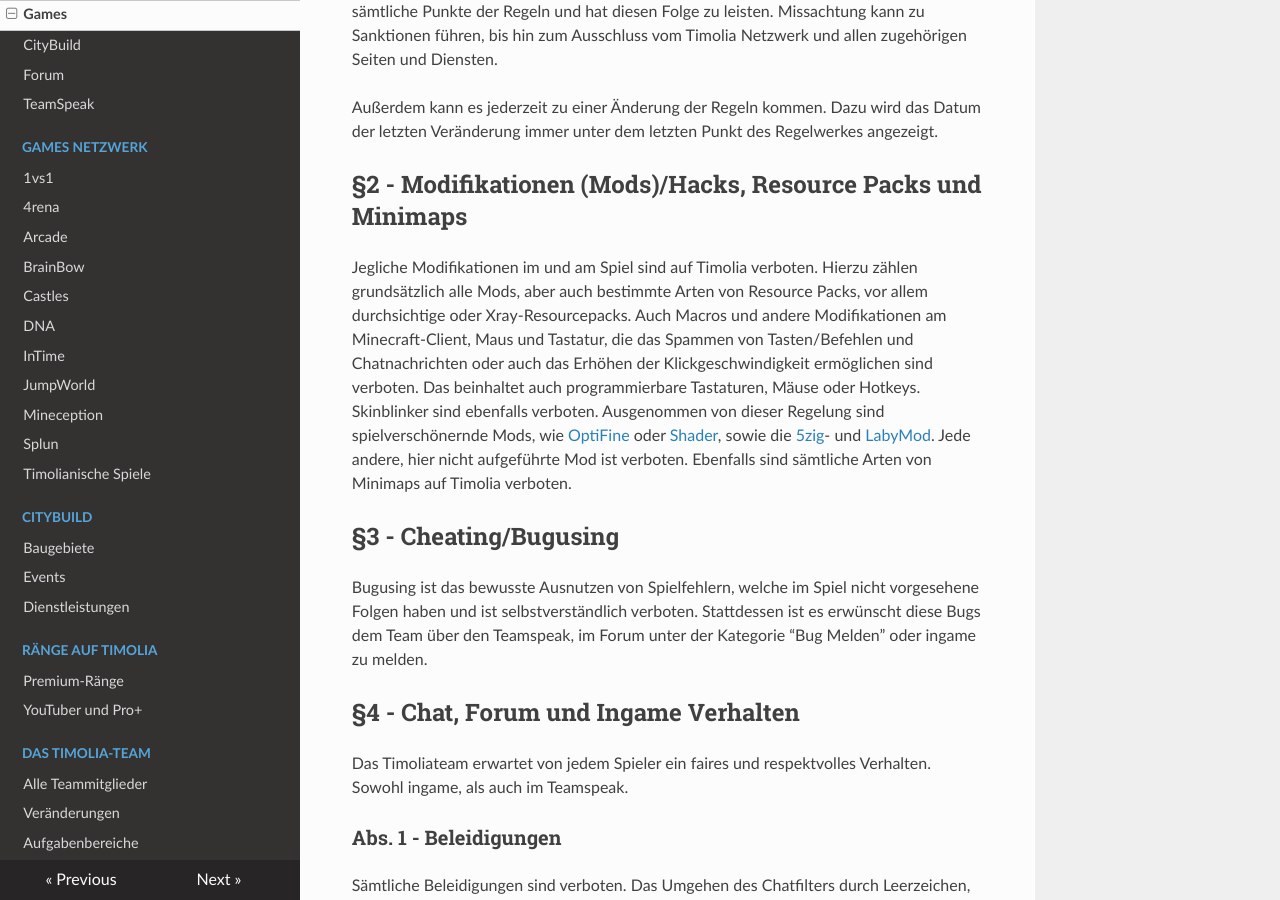
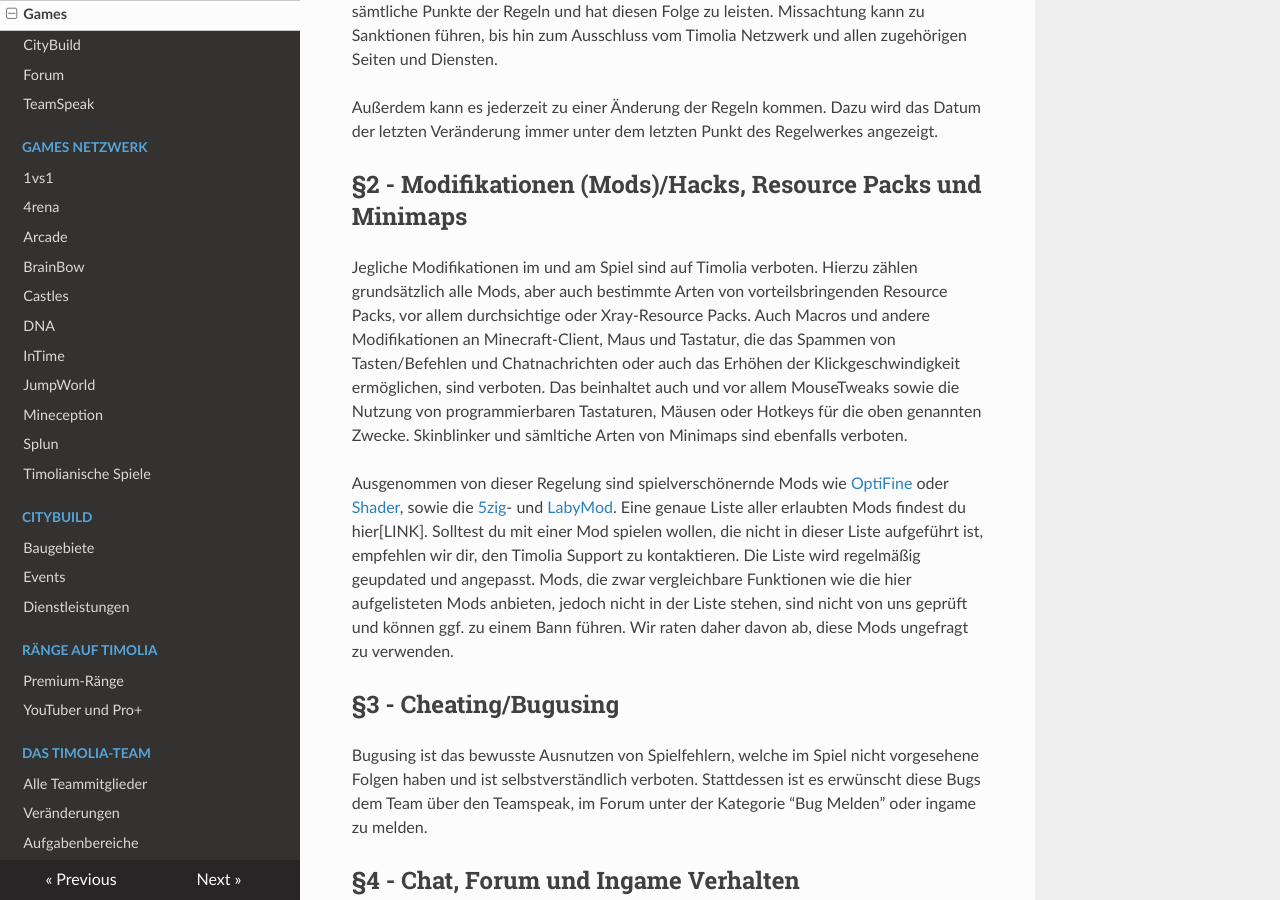
Before and after one commit to TimoliaDE/HowTo, an MkDocs documentation site: the page built from docs/rules/games.md, in a window 1280 px wide and 900 px high, scrolled down 203 px. Built offline with MkDocs 1.6.1, drawn with Linux system fonts in a browser that asks for light colours; nearby versions of some CDN libraries; old or Windows-style settings are respelled for this version of MkDocs; some of the changed text lies outside the part shown.

Commit message:
Update games.md ------- LINK muss noch hinzugefügt werden

```diff
--- a/docs/rules/games.md
+++ b/docs/rules/games.md
@@ -5,7 +5,16 @@ Punkte der Regeln und hat diesen Folge zu leisten. Missachtung kann zu Sanktione
 Außerdem kann es jederzeit zu einer Änderung der Regeln kommen. Dazu wird das Datum der letzten Veränderung immer unter dem letzten Punkt des Regelwerkes angezeigt.
 
 ## §2 - Modifikationen (Mods)/Hacks, Resource Packs und Minimaps
-Jegliche Modifikationen im und am Spiel sind auf Timolia verboten. Hierzu zählen grundsätzlich alle Mods, aber auch bestimmte Arten von Resource Packs, vor allem durchsichtige oder Xray-Resourcepacks. Auch Macros und andere Modifikationen am Minecraft-Client, Maus und Tastatur, die das Spammen von Tasten/Befehlen und Chatnachrichten oder auch das Erhöhen der Klickgeschwindigkeit ermöglichen sind verboten. Das beinhaltet auch programmierbare Tastaturen, Mäuse oder Hotkeys. Skinblinker sind ebenfalls verboten. Ausgenommen von dieser Regelung sind spielverschönernde Mods, wie [OptiFine](http://optifine.net/home.php) oder [Shader](https://www.google.de/#q=Minecraft+Shader), sowie die [5zig](http://5zig.net/)- und [LabyMod](http://www.labymod.net/). Jede andere, hier nicht aufgeführte Mod ist verboten. Ebenfalls sind sämtliche Arten von Minimaps auf Timolia verboten.
+Jegliche Modifikationen im und am Spiel sind auf Timolia verboten. Hierzu zählen grundsätzlich alle Mods, aber auch bestimmte Arten von vorteilsbringenden Resource Packs,
+vor allem durchsichtige oder Xray-Resource Packs. Auch Macros und andere Modifikationen an Minecraft-Client, Maus und Tastatur, die das Spammen von Tasten/Befehlen und
+Chatnachrichten oder auch das Erhöhen der Klickgeschwindigkeit ermöglichen, sind verboten. Das beinhaltet auch und vor allem MouseTweaks sowie die Nutzung von programmierbaren
+Tastaturen, Mäusen oder Hotkeys für die oben genannten Zwecke. Skinblinker und sämltiche Arten von Minimaps sind ebenfalls verboten.
+
+Ausgenommen von dieser Regelung sind spielverschönernde Mods wie [OptiFine](http://optifine.net/home.php) oder [Shader](https://www.google.de/#q=Minecraft+Shader),
+sowie die [5zig](http://5zig.net/)- und [LabyMod](http://www.labymod.net/). Eine genaue Liste aller erlaubten Mods findest du hier[LINK]. Solltest du mit einer Mod spielen
+wollen, die nicht in dieser Liste aufgeführt ist, empfehlen wir dir, den Timolia Support zu kontaktieren. Die Liste wird regelmäßig geupdated und angepasst.
+Mods, die zwar vergleichbare Funktionen wie die hier aufgelisteten Mods anbieten, jedoch nicht in der Liste stehen, sind nicht von uns geprüft und können ggf. zu einem Bann
+führen. Wir raten daher davon ab, diese Mods ungefragt zu verwenden.
 
 ## §3 - Cheating/Bugusing
 Bugusing ist das bewusste Ausnutzen von Spielfehlern, welche im Spiel nicht vorgesehene Folgen haben und ist selbstverständlich verboten.
@@ -82,6 +91,9 @@ ist ebenfalls verboten und wird entsprechend sanktioniert.
 - <u>Bannverkürzung</u>: Ab einem Zeitraum von mindestens 10 Tagen hat jeder User das Recht einen Antrag auf Bannverkürzung im Forum stellen. Solltest du keinen Account im Forum haben,
  so kannst du deine Entschuldigung einem Teammitglied im TeamSpeak schicken, welches diese dann ins Forum stellt.
 - <u>Bannumgehung</u>: Das Umgehen von Banns mit einem Zweitaccount ist auf Timolia verboten. Als “gebannt” wird sowohl der Account, als auch die Person, welche den Account nutzt, und die zu diesem Zeitpunkt verwendete Adresse angesehen.
+Wird eine Bannumgehung nachgewiesen, verjährt der ursprüngliche Bann einen Monat langsamer, eine Entschuldigung/Entbannung ist also erst 30 Tage später als bisher möglich.
+Diese Regelung wird für jeden Zweitaccount angewendet, bei dem eine Bannumgehung nachgewiesen wird. Wird dabei zusätzlich auf dem Zweitaccount gehackt, zählt die Bannumgehung doppelt, der ursprüngliche Bann verjährt also zwei Monate später.
+Bei wiederholten Verstößen gegen das Bannumgehungsverbot können alle betroffenen Accounts permament und ohne Chance auf Entbannung auf Timolia gesperrt werden. Banntage des ursprünglichen Accounts werden auf Zweitaccounts übertragen.
 
 ## §15 – Rückerstattung bei technischen Fehlern
 - Sollten durch technische Fehler (Serverabstürze, etc.) Pixel oder Punkte zurückgesetzt werden, sieht das übliche Verhalten des Teams vor, diese nicht zu erstatten.
```
